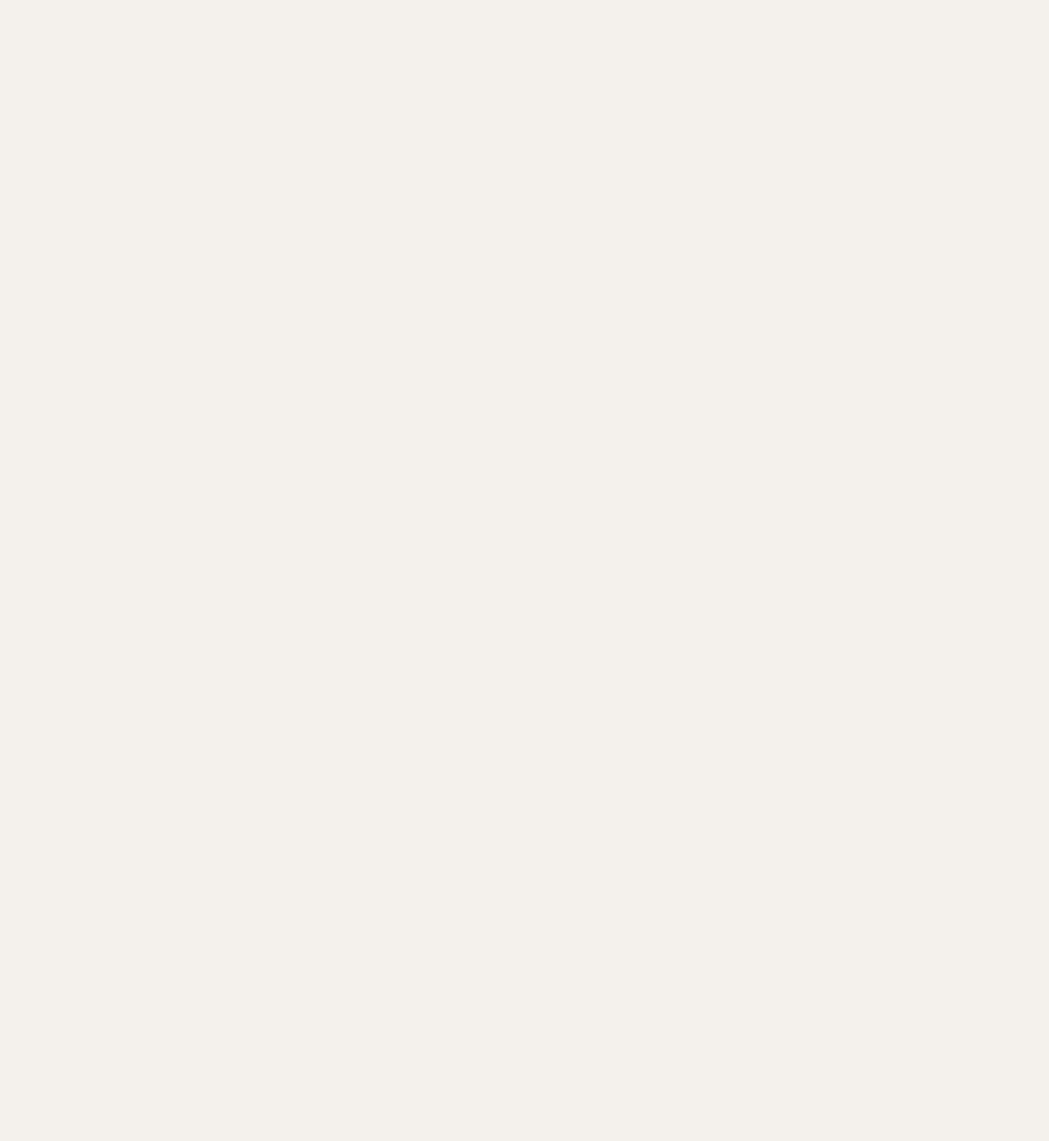
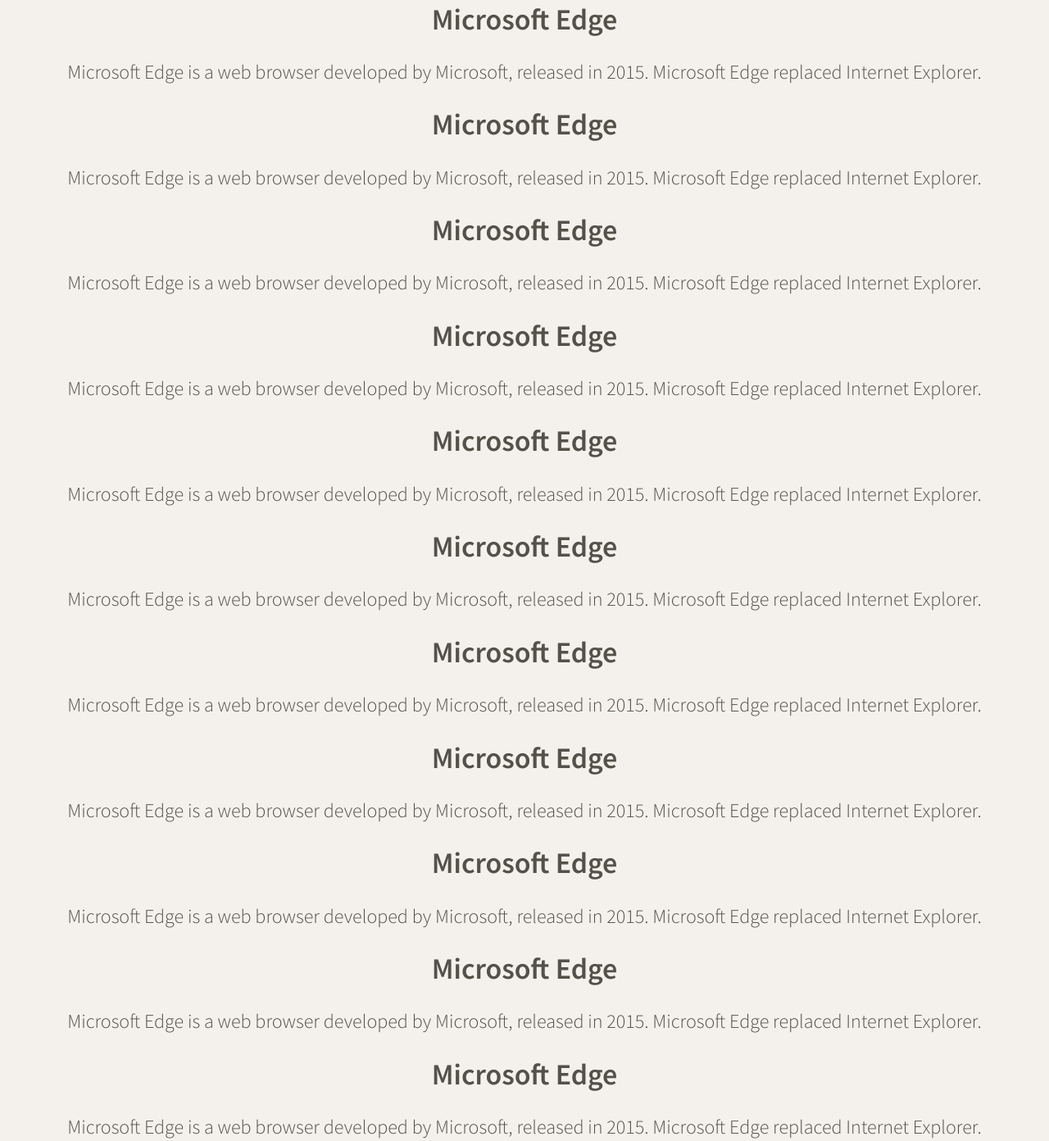
Before and after one commit to ukflava/02ServerTemplate, a website: page public/index.html in a window 1280 px wide. Shown: the part 1155-2547 px from the top of the page at 82% size. Before the commit the page ends 1144 px from the top, so only its background shows below. Drawn offline with nearby package versions, Linux system fonts and the light colour scheme.

Commit message:
fixed navbar position

```diff
--- a/public/index.html
+++ b/public/index.html
@@ -70,8 +70,9 @@
           <p class="tweetbody">Google Chrome is a web browser developed by Google, released in 2008. Chrome is the world's most popular web browser today!</p>
 
           <div class="tweetfooter">10 days ago<div><i class="social fa-solid fa-flag"></i><i class="social fa-solid fa-retweet"></i><i class="social fa-solid fa-heart"></i> </div> </div>
+
         </article>
-
+        <h6></h6>
           <article>
           <h2>Mozilla Firefox</h2>
           <p>Mozilla Firefox is an open-source web browser developed by Mozilla. Firefox has been the second most popular web browser since January, 2018.</p>
@@ -81,6 +82,40 @@
           <h2>Microsoft Edge</h2>
           <p>Microsoft Edge is a web browser developed by Microsoft, released in 2015. Microsoft Edge replaced Internet Explorer.</p>
           </article>
+          <article>
+            <h2>Microsoft Edge</h2>
+            <p>Microsoft Edge is a web browser developed by Microsoft, released in 2015. Microsoft Edge replaced Internet Explorer.</p>
+            </article>    <article>
+              <h2>Microsoft Edge</h2>
+              <p>Microsoft Edge is a web browser developed by Microsoft, released in 2015. Microsoft Edge replaced Internet Explorer.</p>
+              </article>    <article>
+                <h2>Microsoft Edge</h2>
+                <p>Microsoft Edge is a web browser developed by Microsoft, released in 2015. Microsoft Edge replaced Internet Explorer.</p>
+                </article>    <article>
+                  <h2>Microsoft Edge</h2>
+                  <p>Microsoft Edge is a web browser developed by Microsoft, released in 2015. Microsoft Edge replaced Internet Explorer.</p>
+                  </article>    <article>
+                    <h2>Microsoft Edge</h2>
+                    <p>Microsoft Edge is a web browser developed by Microsoft, released in 2015. Microsoft Edge replaced Internet Explorer.</p>
+                    </article>    <article>
+                      <h2>Microsoft Edge</h2>
+                      <p>Microsoft Edge is a web browser developed by Microsoft, released in 2015. Microsoft Edge replaced Internet Explorer.</p>
+                      </article>    <article>
+                        <h2>Microsoft Edge</h2>
+                        <p>Microsoft Edge is a web browser developed by Microsoft, released in 2015. Microsoft Edge replaced Internet Explorer.</p>
+                        </article>    <article>
+                          <h2>Microsoft Edge</h2>
+                          <p>Microsoft Edge is a web browser developed by Microsoft, released in 2015. Microsoft Edge replaced Internet Explorer.</p>
+                          </article>    <article>
+                            <h2>Microsoft Edge</h2>
+                            <p>Microsoft Edge is a web browser developed by Microsoft, released in 2015. Microsoft Edge replaced Internet Explorer.</p>
+                            </article>    <article>
+                              <h2>Microsoft Edge</h2>
+                              <p>Microsoft Edge is a web browser developed by Microsoft, released in 2015. Microsoft Edge replaced Internet Explorer.</p>
+                              </article>    <article>
+                                <h2>Microsoft Edge</h2>
+                                <p>Microsoft Edge is a web browser developed by Microsoft, released in 2015. Microsoft Edge replaced Internet Explorer.</p>
+                                </article>
 
       </div>
     </main>
--- a/public/styles/layout.css
+++ b/public/styles/layout.css
@@ -22,7 +22,7 @@
    height: auto;
   /* font-family: Helvetica, arial , sans-serif; */
    font-family: 'Source Sans Pro', sans-serif;
-   position:relative
+   padding-top: 120px;
 }
 main{
   display: flex;
@@ -33,9 +33,7 @@
   right: 5%;
   max-width: 90%;
 height: auto;
-position: absolute;
-/* top: 50%;
-  left: 50%; */
+position: relative;
 background-color: #f4f1ec;
 text-align: center;
 }
--- a/public/styles/nav.css
+++ b/public/styles/nav.css
@@ -10,7 +10,7 @@
   height: 120px;
   align-content: flex-end;
 
-  /* width: 100vw; */
+  width: 100vw;
   color: #FFFFFF;
   background-color: #4056A1;
   font-size: 24px;
@@ -18,7 +18,9 @@
    /* font-family: 'Source Sans Pro', sans-serif; */
    font-family: 'Bungee', cursive;
    left: 1.5em + safe;
-   position: relative
+   position: fixed;
+   top: 0;
+   z-index: 100;
 }
 .rightbar {
   display: flex;
@@ -35,10 +37,7 @@
 #rightbar{
   padding-right: 1.5em;
 }
-.fa-light{
-  font: var(--fa-font-light);
-  content: "\f103";
-}
+
 .fa-angles-down{
     font: var(--fa-font-solid);
 
--- a/public/styles/new-tweet.css
+++ b/public/styles/new-tweet.css
@@ -92,7 +92,7 @@
   outline: none;
   padding-inline: 1.5em;
    width:95%;
-   position: relative;
+   /* position: relative; */
 }
 .avatar{
   width: 100px;
--- a/server/data-files/initial-tweets.json
+++ b/server/data-files/initial-tweets.json
@@ -8,7 +8,7 @@
     "content": {
       "text": "Burn your tires, drift drift drift"
     },
-    "created_at": 1655682751234
+    "created_at": 1655686246393
   },
   {
     "user": {
@@ -19,6 +19,6 @@
     "content": {
       "text": "Porsche beats BMW"
     },
-    "created_at": 1655769151234
+    "created_at": 1655772646393
   }
 ]
```
